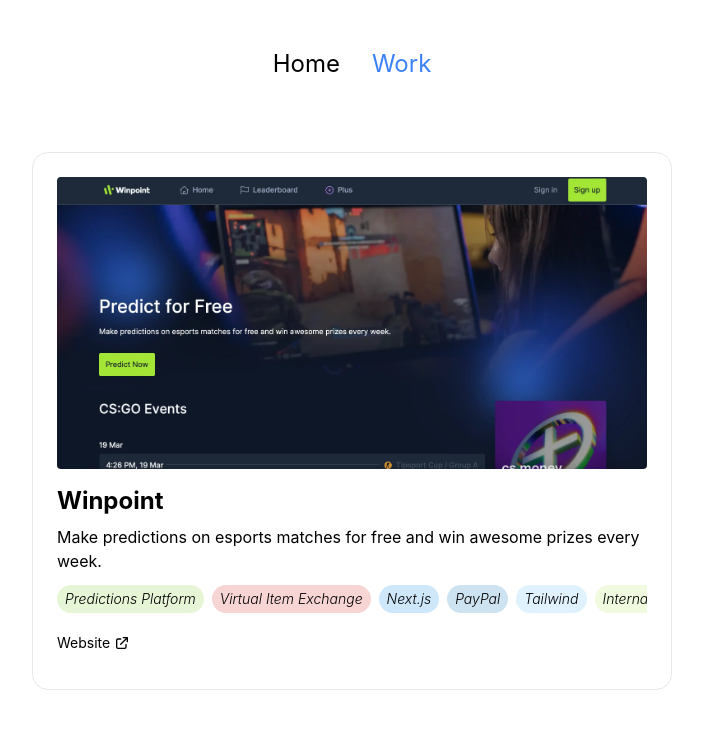
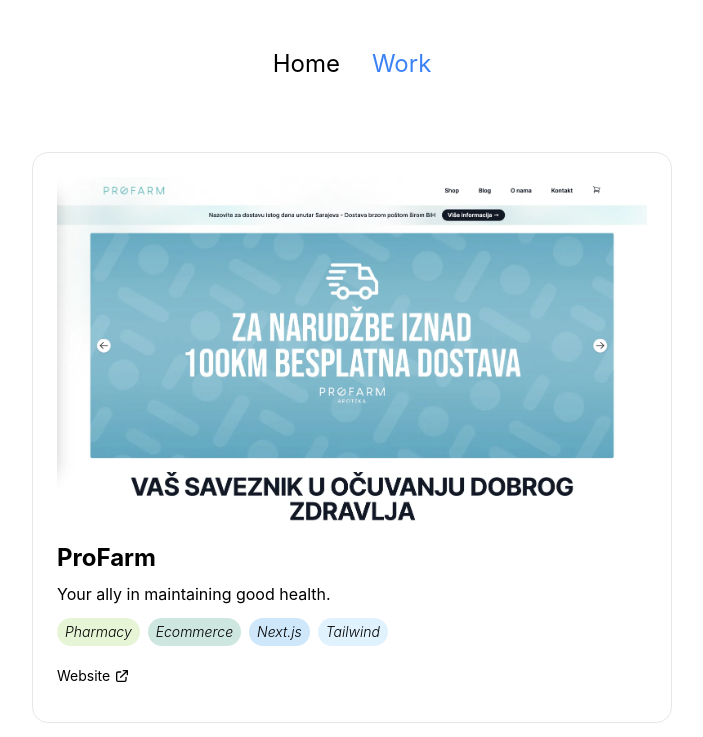
Before and after one commit to benyamynbrkyc/personal-website, a Next.js app: page /work in a window 1280 px wide. Shown: the top 737 px of the page, without its empty margins (288-991 px from the left). Built offline with nearby package versions, Linux system fonts and the light colour scheme.

Commit message:
add profarm

```diff
--- a/src/views/Work/Work.tsx
+++ b/src/views/Work/Work.tsx
@@ -7,7 +7,19 @@ export default function Work() {
       <Head />
       <div className='text-white'>
         <section className='flex flex-col items-center gap-12 pb-20'>
-          {/* todo: Fetch all this data from an api (an admin panel) */}
+          <WorkCard
+            key='ProFarm'
+            title='ProFarm'
+            description='Your ally in maintaining good health.'
+            imgUrl='/images/work/profarm.webp'
+            tags={[
+              { name: 'Pharmacy', color: '#85cc37' },
+              { name: 'Ecommerce', color: '#098061' },
+              { name: 'Next.js', color: '#0983e5' },
+              { name: 'Tailwind', color: '#62BAF3' },
+            ]}
+            liveUrl='https://web.profarm.ba'
+          />
           <WorkCard
             key='Winpoint'
             title='Winpoint'
@@ -36,7 +48,7 @@ export default function Work() {
             ]}
             liveUrl='https://www.natron-hayat.ba'
           />
-          <WorkCard
+          {/* <WorkCard
             key='eBooks.ba'
             title='eBooks.ba'
             description='Online platform for reading, buying and selling e-books.'
@@ -48,8 +60,8 @@ export default function Work() {
               { name: 'Ecommerce', color: '#098061' },
             ]}
             liveUrl='https://www.ebooks.ba'
-          />
-          <WorkCard
+          /> */}
+          {/* <WorkCard
             key='EXElent'
             title='EXElent'
             description='Software development firm showcase website'
@@ -59,7 +71,7 @@ export default function Work() {
               { name: 'Business', color: '#b6b6b6' },
             ]}
             liveUrl='https://www.exelent.net/'
-          />
+          /> */}
         </section>
       </div>
     </>
```
Also changed, not shown: public/images/work/profarm.webp (added).
